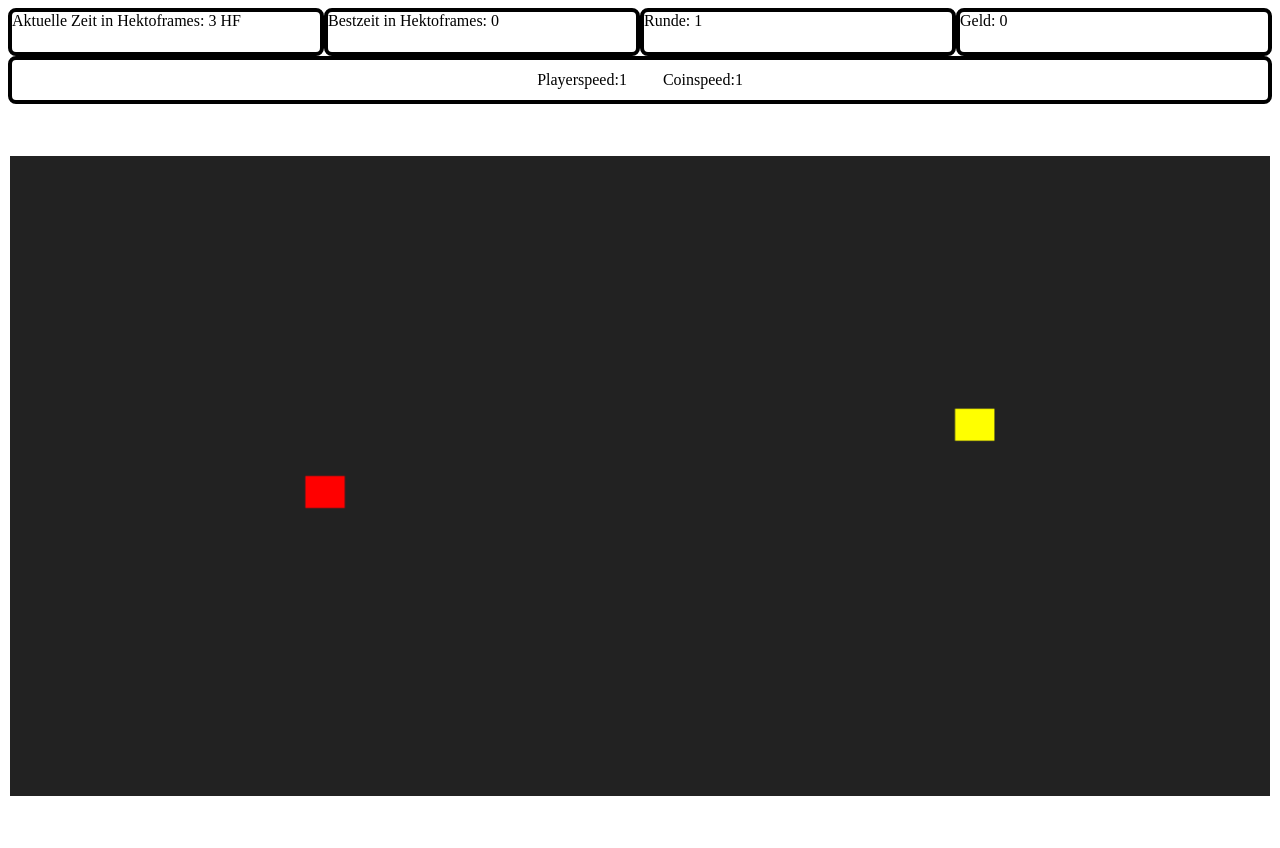
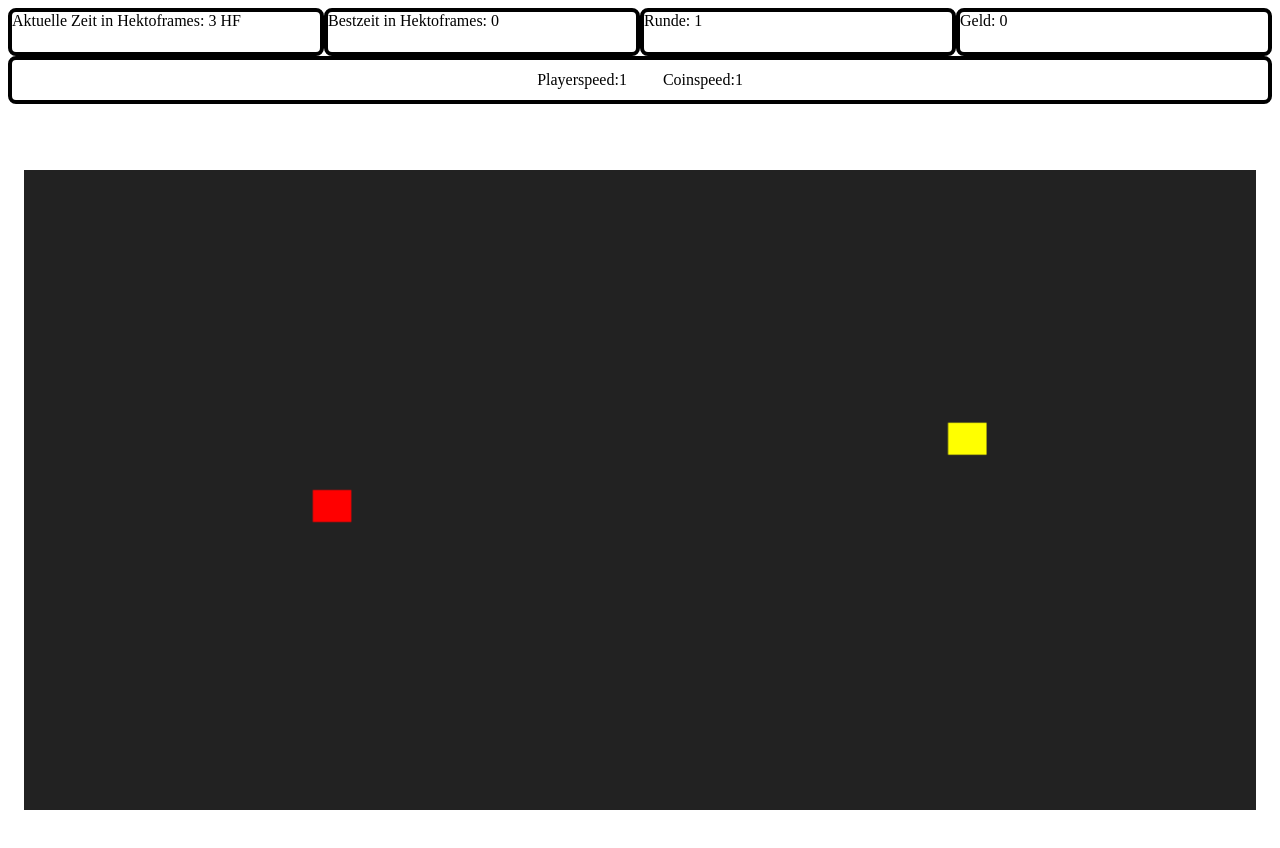
Before and after one commit to Schliewiepraesi/Coincatch, a plain HTML site: page index.html in a window 1280 px wide. Drawn offline with Linux system fonts and the light colour scheme.

Commit message:
GUI upgrades 1.1

```diff
--- a/index.html
+++ b/index.html
@@ -24,7 +24,7 @@
         background-color: #222;
         display: block;
         margin: 50px auto;
-        border: 2px solid white;
+        border: 16px solid white;
         width:100%;
         height: 80dvh;
 
@@ -44,9 +44,7 @@
     cash: 0,
     }
     if (localStorage.getItem("Save")) Speicher == JSON.parse(localStorage.getItem("Save"));
-
     document.getElementById("Cash").innerHTML = Speicher.cash;
-
     const player = {
     x: Spielfeld.width / 2,
     y: Spielfeld.height / 2,
@@ -68,6 +66,7 @@
     active: 0,
     value: 1,
     count: 99,
+    shield: false,
     };
 
     const keys = {
@@ -136,6 +135,7 @@
     if (Math.random() < 0.5) coin.dy = 0 - coin.dy;
     if (Math.random() < 0.4) {
     while (Math.random() < 0.4) {
+    document.getElementById("Canvas").style.border = "16px solid #4080FF";
        if (Math.random() < 0.5) {
     player.speed *= (Math.round(Math.random() * 100) / 100);
     document.getElementById("Playerspeed").innerHTML = Math.round( 50 * player.speed) / 100;
```
